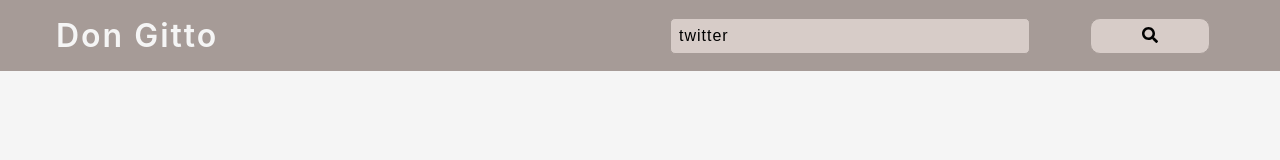
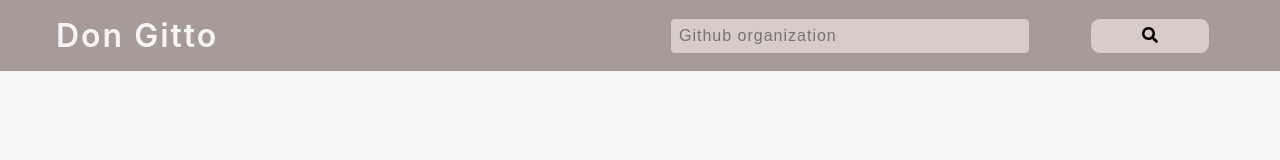
Before and after one commit to djrokita/don-gitto, a React (Create React App) app: page / in a window 1280 px wide. Shown: the top 160 px of the page. Built offline with nearby package versions, Linux system fonts and the light colour scheme.

Commit message:
add placeholder to searchInput

```diff
--- a/src/components/header/index.js
+++ b/src/components/header/index.js
@@ -20,7 +20,11 @@ function Header({ inputHandler, inputValue, submitHandler, processing }) {
           <LogoTitle>Don Gitto</LogoTitle>
         </Logo>
         <SearchForm onSubmit={submitHandler}>
-          <SearchInput onChange={inputHandler} value={inputValue} />
+          <SearchInput
+            onChange={inputHandler}
+            value={inputValue}
+            placeholder="Github organization"
+          />
           <SearchButton type="submit" disabled={processing}>
             <FontAwesomeIcon icon={faSearch} />
           </SearchButton>
--- a/src/containers/LayoutContainer.js
+++ b/src/containers/LayoutContainer.js
@@ -6,7 +6,7 @@ import { ERROR_NOT_FOUND, ERROR_NO_RESPONSE } from "../api/constans";
 
 export default class LayoutContainer extends Component {
   state = {
-    input: "twitter",
+    input: "",
     organization: {},
     organizations: {},
     currentLogin: "",
@@ -63,7 +63,11 @@ export default class LayoutContainer extends Component {
     try {
       const organization = await fetchOrganizations(input);
       login = organization.login;
-      this.setState(state => ({ currentLogin: login, organization }));
+      this.setState(state => ({
+        currentLogin: login,
+        organization,
+        input: ""
+      }));
     } catch ({ response: { statusText } }) {
       const processing = false;
       if (statusText === ERROR_NOT_FOUND) {
```
